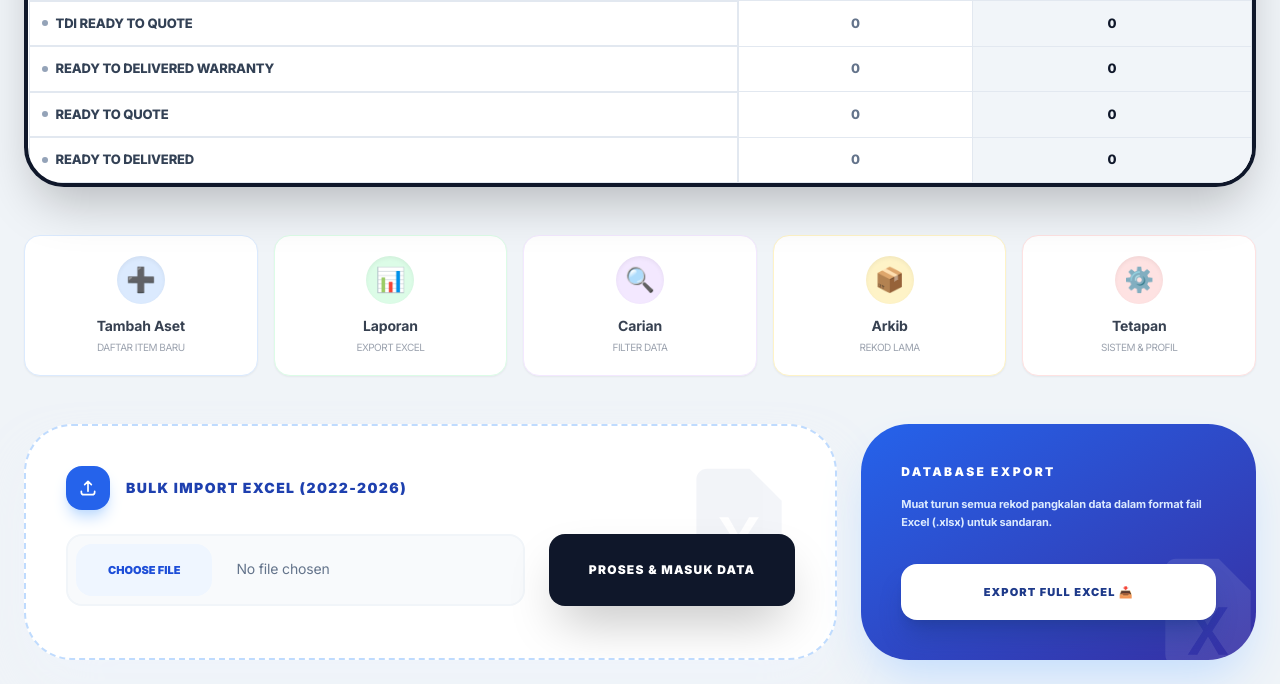
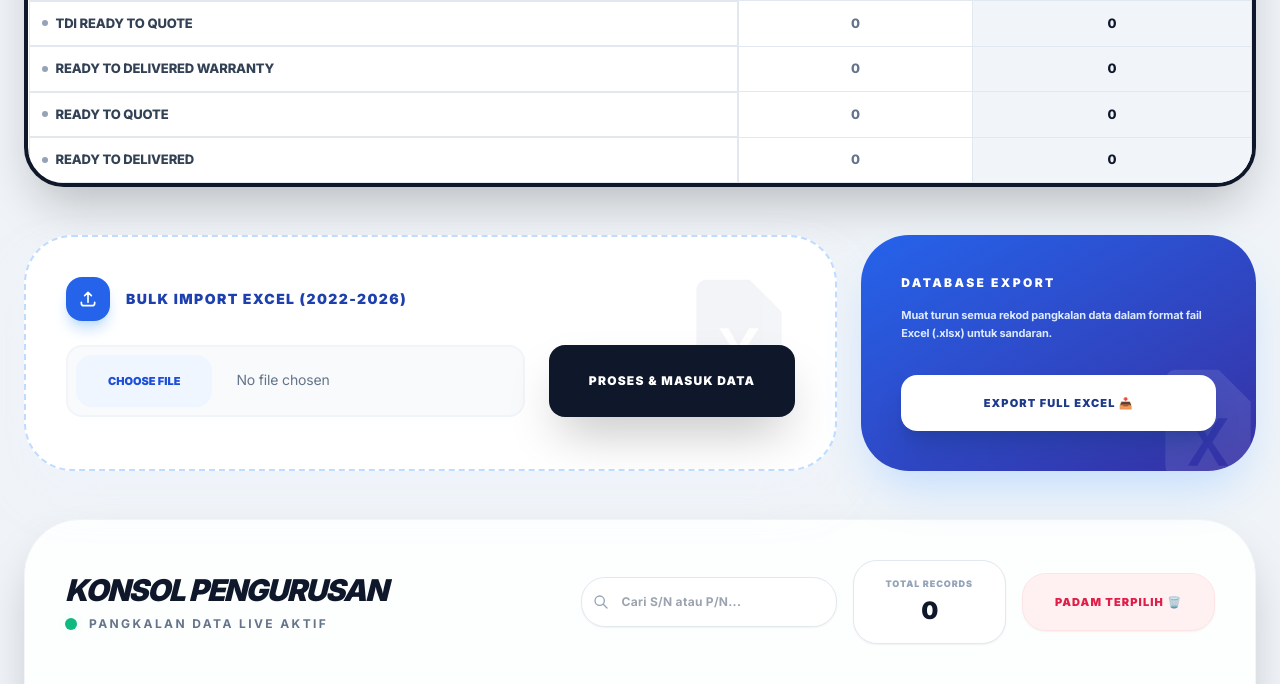
Before and after one commit to gaerospace553-source/my-mro-system, a Flask app: page /admin in a window 1280 px wide. Shown: the part 841-1525 px from the top of the page. Run offline with Flask 3, Linux system fonts and the light colour scheme; the visitor is signed in with stand-in values (Sample User, id 1); data that the repository does not hold is empty; some libraries are stand-ins or nearby versions.

Commit message:
Add files via upload

```diff
--- a/templates/admin.html
+++ b/templates/admin.html
@@ -383,49 +383,8 @@
             </div>
         </div>
 
-        <div class="grid grid-cols-2 md:grid-cols-5 gap-4 mb-12 no-print">
+        <!-- Shortcut buttons removed as requested -->
 
-            <a href="{{ url_for('index') }}" class="flex flex-col items-center justify-center p-5 bg-white border border-blue-100 rounded-2xl shadow-sm hover:shadow-md hover:bg-blue-50 transition-all group cursor-pointer text-decoration-none">
-                <div class="w-12 h-12 bg-blue-100 rounded-full flex items-center justify-center mb-3 group-hover:bg-blue-200 transition-colors shadow-inner">
-                    <span class="text-2xl">➕</span>
-                </div>
-                <span class="text-sm font-bold text-gray-700 group-hover:text-blue-700">Tambah Aset</span>
-                <span class="text-[10px] text-gray-400 mt-1 uppercase tracking-tighter">Daftar item baru</span>
-            </a>
-
-            <button onclick="exportToExcel()" class="flex flex-col items-center justify-center p-5 bg-white border border-green-100 rounded-2xl shadow-sm hover:shadow-md hover:bg-green-50 transition-all group">
-                <div class="w-12 h-12 bg-green-100 rounded-full flex items-center justify-center mb-3 group-hover:bg-green-200 transition-colors shadow-inner">
-                    <span class="text-2xl">📊</span>
-                </div>
-                <span class="text-sm font-bold text-gray-700 group-hover:text-green-700">Laporan</span>
-                <span class="text-[10px] text-gray-400 mt-1 uppercase tracking-tighter">Export Excel</span>
-            </button>
-
-            <button onclick="document.getElementById('searchInput').focus()" class="flex flex-col items-center justify-center p-5 bg-white border border-purple-100 rounded-2xl shadow-sm hover:shadow-md hover:bg-purple-50 transition-all group">
-                <div class="w-12 h-12 bg-purple-100 rounded-full flex items-center justify-center mb-3 group-hover:bg-purple-200 transition-colors shadow-inner">
-                    <span class="text-2xl">🔍</span>
-                </div>
-                <span class="text-sm font-bold text-gray-700 group-hover:text-purple-700">Carian</span>
-                <span class="text-[10px] text-gray-400 mt-1 uppercase tracking-tighter">Filter data</span>
-            </button>
-
-            <button class="flex flex-col items-center justify-center p-5 bg-white border border-amber-100 rounded-2xl shadow-sm hover:shadow-md hover:bg-amber-50 transition-all group">
-                <div class="w-12 h-12 bg-amber-100 rounded-full flex items-center justify-center mb-3 group-hover:bg-amber-200 transition-colors shadow-inner">
-                    <span class="text-2xl">📦</span>
-                </div>
-                <span class="text-sm font-bold text-gray-700 group-hover:text-amber-700">Arkib</span>
-                <span class="text-[10px] text-gray-400 mt-1 uppercase tracking-tighter">Rekod lama</span>
-            </button>
-
-            <button class="flex flex-col items-center justify-center p-5 bg-white border border-red-100 rounded-2xl shadow-sm hover:shadow-md hover:bg-red-50 transition-all group">
-                <div class="w-12 h-12 bg-red-100 rounded-full flex items-center justify-center mb-3 group-hover:bg-red-200 transition-colors shadow-inner">
-                    <span class="text-2xl">⚙️</span>
-                </div>
-                <span class="text-sm font-bold text-gray-700 group-hover:text-red-700">Tetapan</span>
-                <span class="text-[10px] text-gray-400 mt-1 uppercase tracking-tighter">Sistem & Profil</span>
-            </button>
-
-        </div>
 
         <div class="grid grid-cols-1 lg:grid-cols-3 gap-6 mb-12 no-print">
 
```
Also changed, not shown: templates/index.html (+33 -49 lines).
